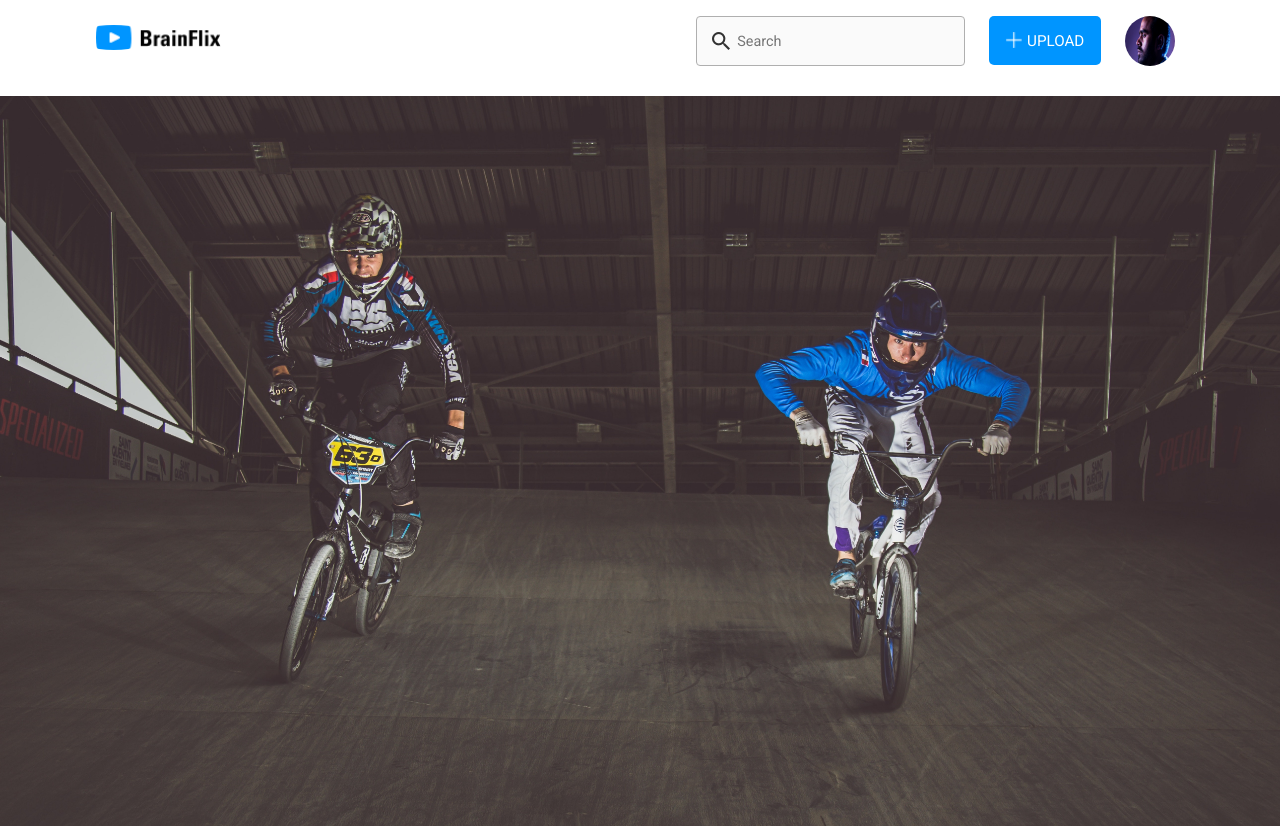
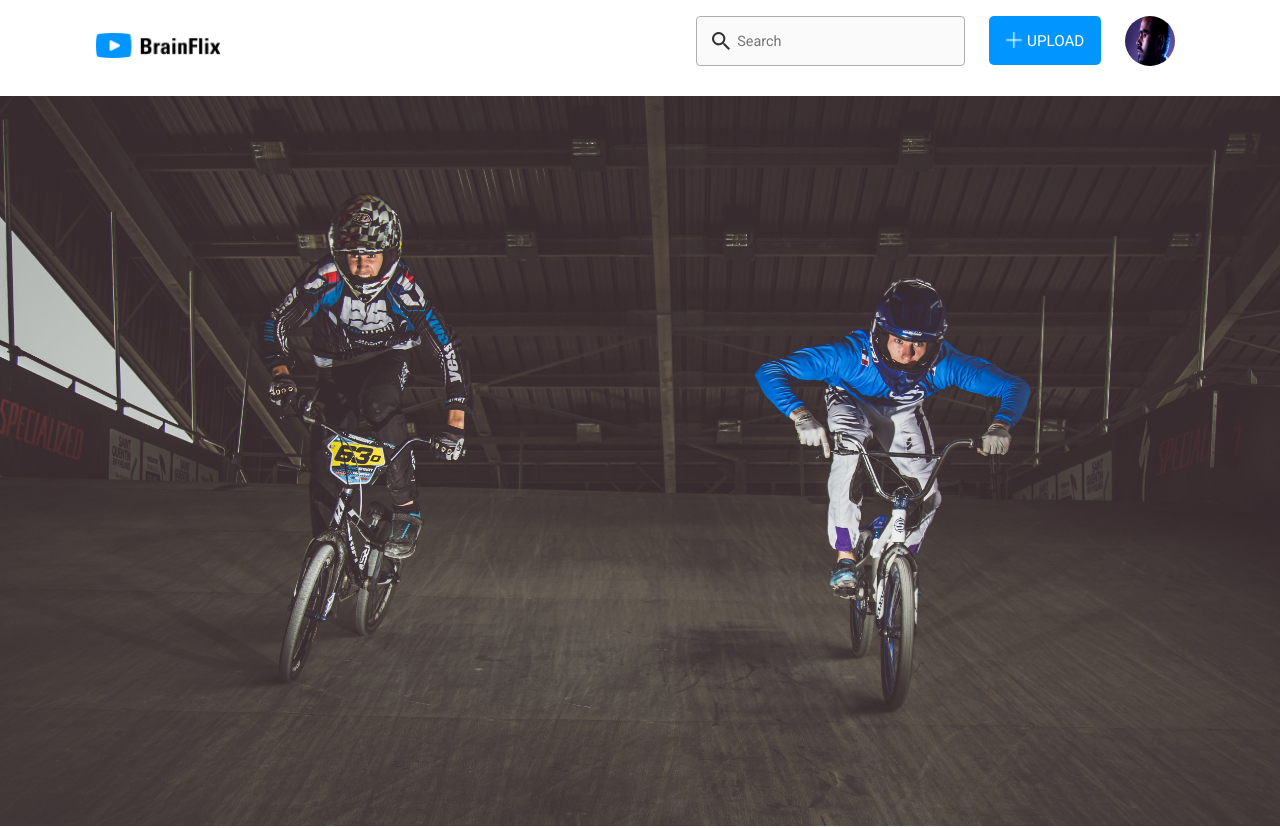
Before and after one commit to ramsers/raheim-bailey-viewflix, a React (Create React App) app in the folder sprint-1/: page / in a window 1280 px wide. Shown: the top 828 px of the page. Built offline with nearby package versions, Linux system fonts and the light colour scheme.

Commit message:
adjust header flex properties

```diff
--- a/sprint-1/src/Components/Header/Header.scss
+++ b/sprint-1/src/Components/Header/Header.scss
@@ -12,15 +12,17 @@
         justify-content: flex-start;
         padding: 1rem 1.5rem 1rem 1.5rem;
         height: 80px;
-        align-items: center;
+        align-items: flex-end;
     }
     @include desktop-small {
         justify-content: space-between;
         padding: 1rem 6rem 1rem 6rem;
+        align-items: flex-end;
     }
     @include desktop-lg {
         justify-content: space-between;
         padding: 1rem 6rem 1rem 6rem;
+        align-items: flex-end;
     }
     &__logo {
         height:25px;
```
